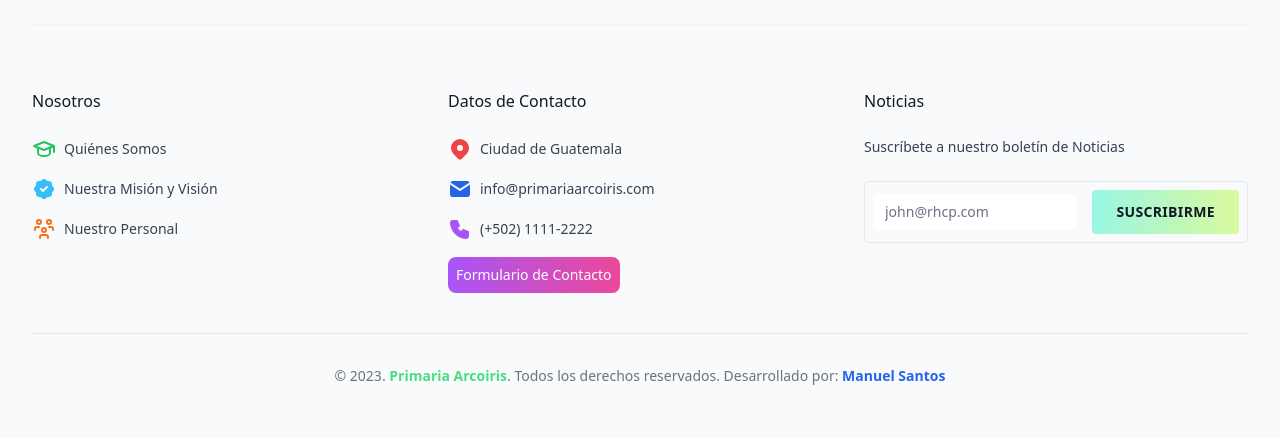
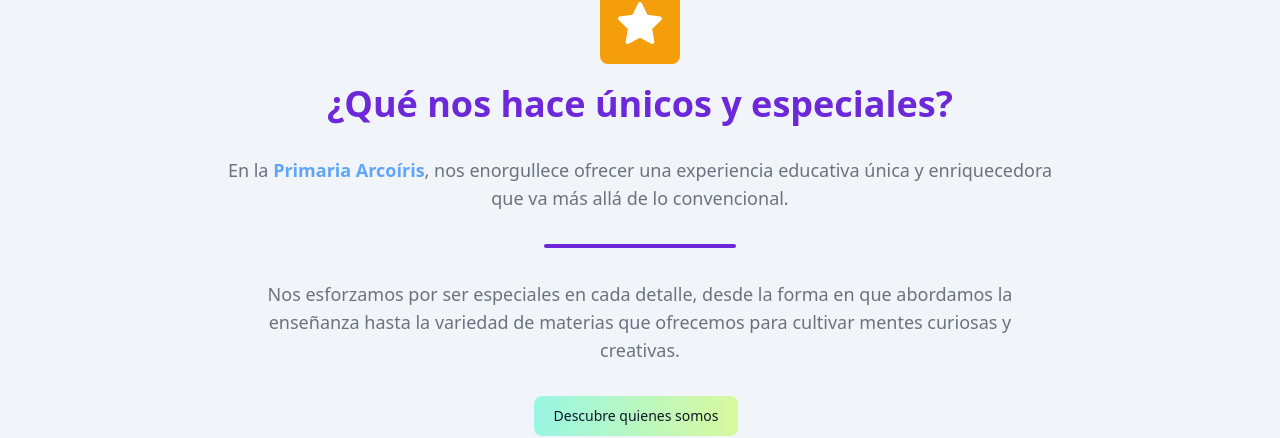
Before and after one commit to msaints10/primaria_arcoiris, a website: page index.html in a window 1280 px wide. Shown: the part 944-1382 px from the top of the page. Before the commit the page ends 1354 px from the top, so only its background shows below. Drawn offline with nearby package versions, Linux system fonts and the light colour scheme.

Commit message:
descubrenos

```diff
--- a/index.html
+++ b/index.html
@@ -129,7 +129,7 @@
         </nav>
     </header>
     <main class="bg-cyan-200 dark:bg-slate-900">
-        <section id="landing" class="img-arcoiris brightness-100 dark:brightness-70"
+        <section id="section1" class="img-arcoiris brightness-100 dark:brightness-70"
             style="background-image: url(img/Arcoiris.png) !important;">
             <div class="h-screen">
                 <div id="animation-carousel" class="relative w-full px-20 pt-32" data-carousel="auto">
@@ -228,7 +228,7 @@
                     </button>
                 </div>
                 <div class="flex flex-col space-y-4 sm:flex-row sm:justify-center sm:space-y-0">
-                    <a href="#"
+                    <a href="#UnicosEspeciales"
                         class="relative inline-flex items-center justify-center p-0.5 mb-2 me-2 overflow-hidden text-sm font-medium text-slate-50 rounded-lg group bg-gradient-to-br from-purple-600 to-blue-500 group-hover:from-purple-600 group-hover:to-blue-500 hover:text-slate-200 dark:text-white focus:ring-4 focus:outline-none focus:ring-blue-300 dark:focus:ring-blue-800">
                         <span
                             class="relative inline-flex items-center justify-center align-middle px-5 py-2.5 transition-all ease-in duration-75 bg-transparent dark:bg-transparent rounded-md group-hover:bg-opacity-0">
@@ -247,6 +247,47 @@
                             </svg>
                         </span>
                     </a>
+                </div>
+            </div>
+        </section>
+        <a name="UnicosEspeciales"></a>
+        <section id="section2" class="bg-slate-100 dark:bg-slate-900">
+            <div class="mx-auto py-32 px-5 max-w-screen-xl">
+                <div class="w-full flex flex-col items-center justify-center">
+                    <span class="shrink-0 rounded-lg bg-amber-500 text-white dark:text-gray-900 p-4 mb-5">
+                        <svg class="h-12 w-12" xmlns="http://www.w3.org/2000/svg"
+                            class="icon icon-tabler icon-tabler-star-filled" width="24" height="24" viewBox="0 0 24 24"
+                            stroke-width="2" stroke="currentColor" fill="none" stroke-linecap="round"
+                            stroke-linejoin="round">
+                            <path stroke="none" d="M0 0h24v24H0z" fill="none" />
+                            <path
+                                d="M8.243 7.34l-6.38 .925l-.113 .023a1 1 0 0 0 -.44 1.684l4.622 4.499l-1.09 6.355l-.013 .11a1 1 0 0 0 1.464 .944l5.706 -3l5.693 3l.1 .046a1 1 0 0 0 1.352 -1.1l-1.091 -6.355l4.624 -4.5l.078 -.085a1 1 0 0 0 -.633 -1.62l-6.38 -.926l-2.852 -5.78a1 1 0 0 0 -1.794 0l-2.853 5.78z"
+                                stroke-width="0" fill="currentColor" />
+                        </svg>
+                    </span>
+
+                    <h2 class="text-3xl text-center font-bold sm:text-4xl text-violet-700 dark:text-violet-500">
+                        <a href="#UnicosEspeciales">
+                            ¿Qué nos hace únicos y especiales?
+                        </a>
+                    </h2>
+
+                    <p class="mt-8 w-8/12 text-center text-gray-500 dark:text-gray-300 text-lg">
+                        En la <b class="text-blue-400">Primaria Arcoíris</b>, nos enorgullece ofrecer una experiencia
+                        educativa única y enriquecedora que va más allá de lo convencional.
+                    </p>
+                    <hr class="w-48 h-1 mx-auto my-8 bg-violet-700 dark:bg-violet-500 border-0 rounded">
+                    <p class="w-8/12 text-center text-gray-500 dark:text-gray-300 text-lg">
+                        Nos esforzamos por ser especiales en cada detalle, desde la forma en que abordamos la enseñanza
+                        hasta la variedad de materias que ofrecemos para cultivar mentes curiosas y creativas.
+                    </p>
+                    <a href="quienes_somos.html"
+                        class="mt-8 text-gray-900 bg-gradient-to-r from-teal-200 to-lime-200 hover:bg-gradient-to-l hover:from-teal-200 hover:to-lime-200 focus:ring-4 focus:outline-none focus:ring-lime-200 dark:focus:ring-teal-700 font-medium rounded-lg text-sm px-5 py-2.5 text-center me-2 mb-2">
+                        Descubre quienes somos
+                    </a>
+                </div>
+                <div class="flex items-center justify-center align-middle">
+                    <img src="img/Materias1.png" alt="Materias Logo">
                 </div>
             </div>
         </section>
@@ -632,13 +673,13 @@
 
             // callback functions
             onNext: () => {
-                console.log('next slider item is shown');
+                // console.log('next slider item is shown');
             },
             onPrev: () => {
-                console.log('previous slider item is shown');
+                // console.log('previous slider item is shown');
             },
             onChange: () => {
-                console.log('new slider item has been shown');
+                // console.log('new slider item has been shown');
             },
         };
 
```
Also changed, not shown: img/Materias1.png (added), img/Materias2.png (added).
